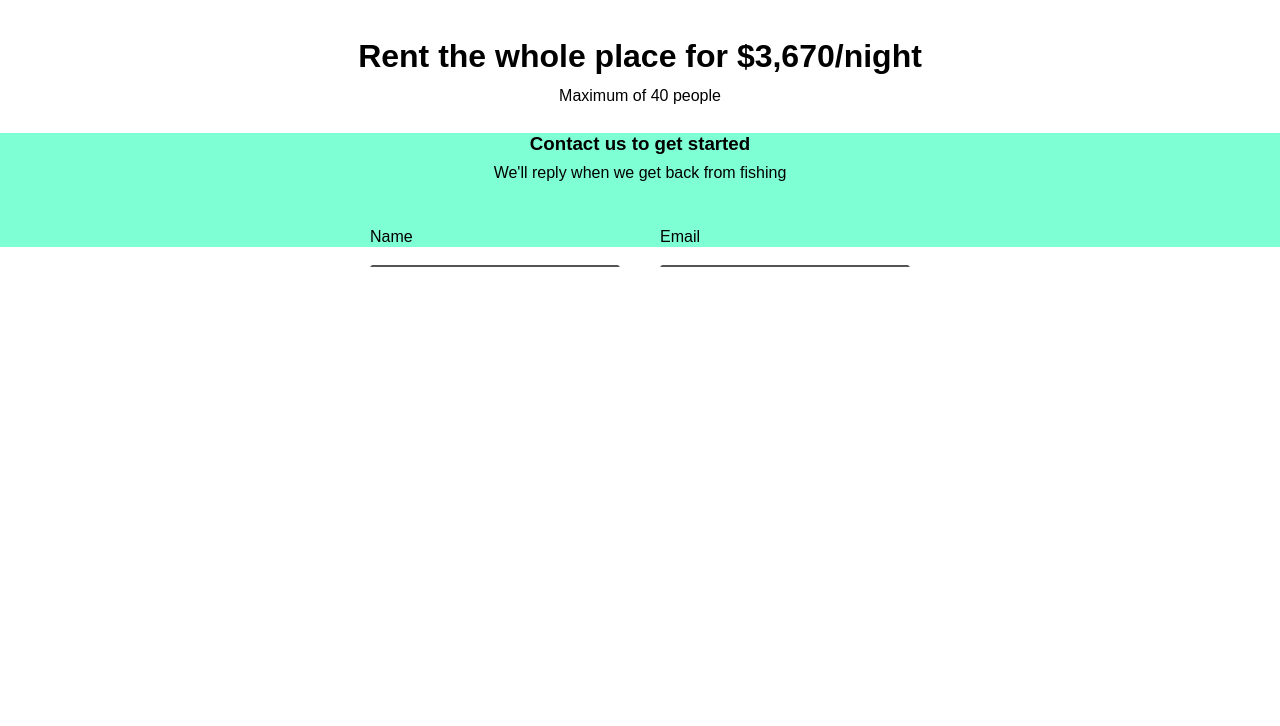
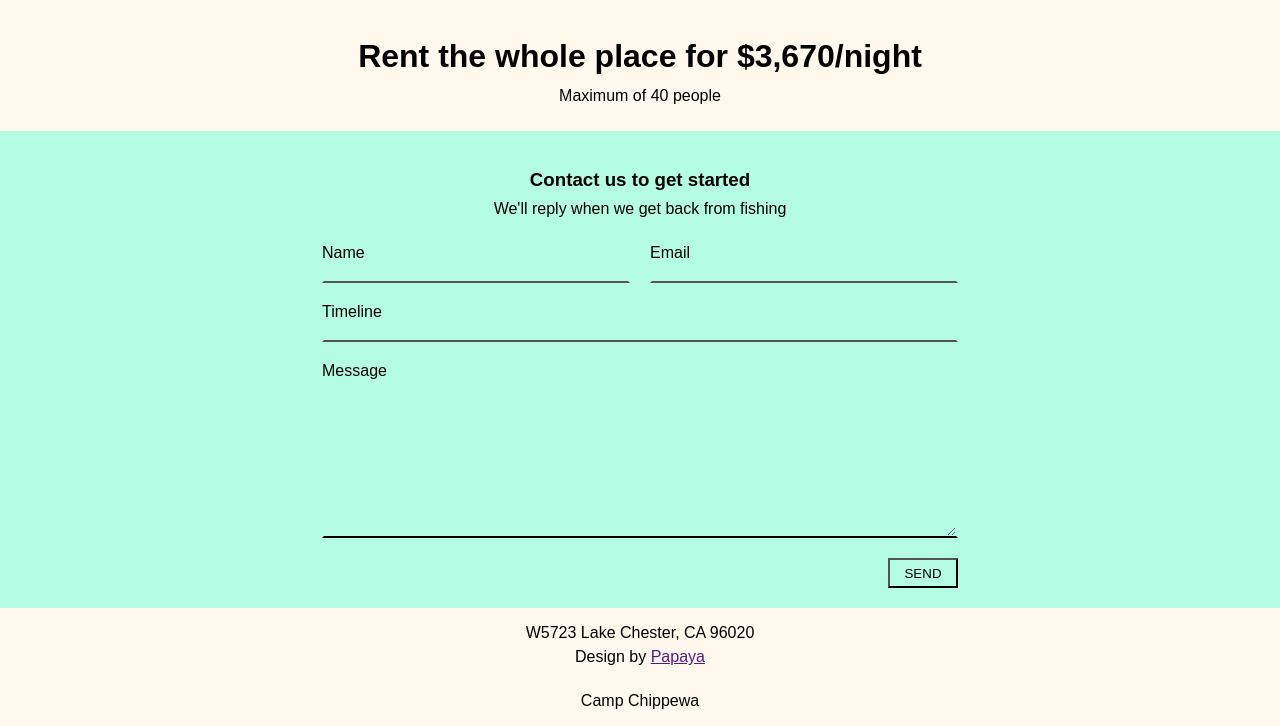
Before and after one commit to merzoukfatima/NEA-CSS-Build-a-page-1, a plain HTML site: page index.html in a window 1280 px wide. Shown: the part 1847-2573 px from the top of the page. Before the commit the page ends 2114 px from the top, so only its background shows below. Drawn offline with Linux system fonts and the light colour scheme.

Commit message:
second commit

```diff
--- a/index.html
+++ b/index.html
@@ -78,8 +78,7 @@
       <form action="">
         <h3 class="container__text">Contact us to get started</h3>
         <p class="container__text text__position">We'll reply when we get back from fishing</p>
-      <div class="form">
-      <div class="form__personal">
+        <div class="form__input">
           <div class="form__name">
             <label for="name">Name</label>
             <input type="text" id="name" class="input">
@@ -88,21 +87,26 @@
             <label for="email">Email</label>
             <input type="text" id="email" class="input">
           </div>
-       </div>
-      </div>
-      <!-- <div class="form__timeline">
+
+          <div class="form__timeline">
             <label for="timeline">Timeline</label>
             <input type="text" id="timeline" class="input">
           </div>
           <div class="form__textarea">
             <label for="message">Message</label>
             <textarea name="message" id="message" cols="30" rows="10"></textarea>
+          </div>
           <div class="form__button">
-      <input type="submit" value="SEND"></div>
+            <button>SEND</button>
           </div>
-   -->
+        </div>
       </form>
     </div>
+    <p class="container__text">W5723 Lake Chester, CA 96020</p>
+    <p class="container__text text__position">Design by <a href="">Papaya</a></p>
+    <p class="container__text">Camp Chippewa</p>
   </div>
+
 </body>
+
 </html>
--- a/style.css
+++ b/style.css
@@ -1,16 +1,17 @@
 html {
-
+  height: 100%;
+  width: 100%;
 }
 body {
 }
 .container {
   font-family: Arial, Helvetica, sans-serif;
-  height: 100%;
   width: 100%;
   background-color: rgb(255, 248, 237);
   position: absolute;
   top: 0;
   left: 0;
+  z-index: -1;
 
 }
 .container__text {
@@ -61,35 +62,44 @@ img {
   right: 20px;
   bottom: 10px;
 }
-.form {
-  background-color: aquamarine;
-  width: 100%;
+.form{
+  background-color: rgb(180, 252, 228);
+  padding: 20px;
 }
-.form__personal,
-.form__timeline,
-.form__textarea,
-.form__button {
-  display: flex;
+.form__input{
+  display: grid;
+  grid-template-columns: auto auto;
+  row-gap: 20px;
+  column-gap: 20px;
   justify-content: center;
-  align-items: center;
+  }
+
+.form__timeline,.form__textarea,.form__button{
+  grid-column-start: 1;
+  grid-column-end: 3;
 }
-.form__name,
-.form__email {
-  display: flex;
-  flex-direction: column;
-  justify-content: space-between;
-  position: relative;
-  top: 20px;
-  width: 250px;
-}
-.form__name {
-  right: 20px;
-}
-.form__email {
-  left: 20px;
-}
-input {
+input,textarea {
   border-color: transparent;
   background-color: transparent;
   border-bottom-color: black;
+  border-width: 2px;
 }
+.form__name,.form__email,.form__timeline,.form__textarea{
+  display: flex;
+  flex-direction: column;
+}
+.form__name input,.form__email input{
+  width: 300px;
+}
+
+.form__button button{
+background-color: transparent;
+border-color: black;
+width: 70px;
+height: 30px;
+}
+
+.form__button{
+  display: flex;
+  justify-content: right;
+}
```
Lines whose indentation alone changed are shown as unchanged.
